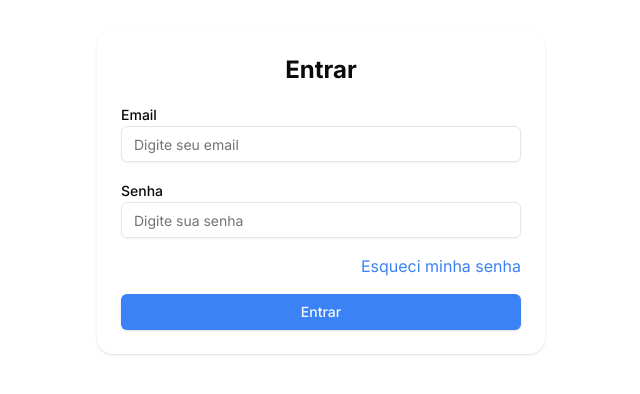
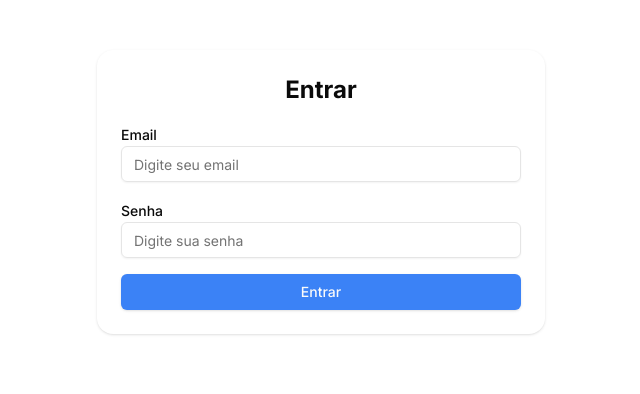
Before and after one commit to TanaAlvier19/recursoshumanos, a Next.js app: page /logincomsenha in a window 1280 px wide. Shown: the part 208-602 px from the top of the page, without its empty margins (319-959 px from the left). Built offline with nearby package versions, Linux system fonts and the light colour scheme.

Commit message:
Update page.tsx

```diff
--- a/src/app/(dentro)/logincomsenha/page.tsx
+++ b/src/app/(dentro)/logincomsenha/page.tsx
@@ -104,11 +104,7 @@ export default function LoginComSenha() {
             placeholder="Digite sua senha"
           />
         </div>
-        <div className="text-right">
-          <a href="/esqueci-senha" className="text-blue-500 hover:underline">
-            Esqueci minha senha
-          </a>
-        </div>
+
         {err && (
           <div className="text-red-500 text-sm">
             {err}
```
